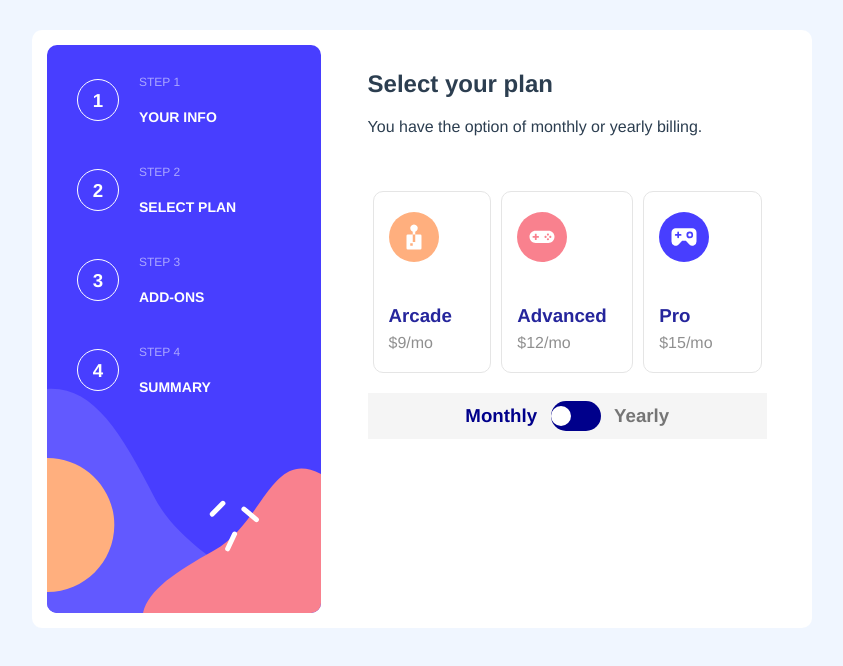
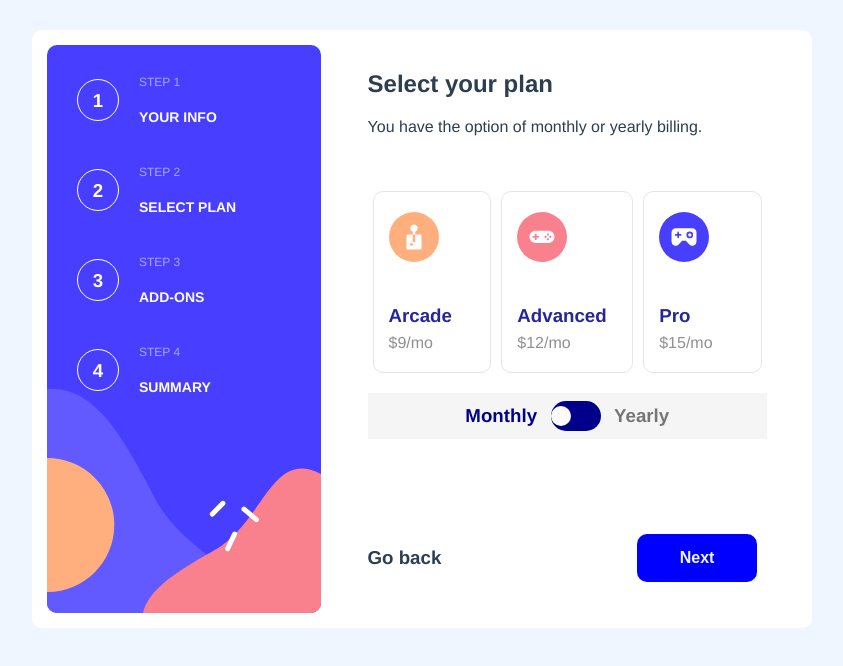
Before and after one commit to qudos4real/multi-step-form, a Vue app: page /SelectPlan in a window 1280 px wide. Shown: the top 666 px of the page, without its empty margins (218-1061 px from the left). Built offline with nearby package versions, Linux system fonts and the light colour scheme.

Commit message:
Added footer to the SelectPlan component

```diff
--- a/src/router/index.js
+++ b/src/router/index.js
@@ -1,6 +1,7 @@
 import { createRouter, createWebHistory } from 'vue-router'
 import PersonalInfo from '../views/PersonalInfo.vue'
 import SelectPlan from '../views/SelectPlan.vue'
+import Addons from '../views/Addons.vue'
 
 const routes = [
   {
@@ -12,6 +13,11 @@ const routes = [
     path: '/SelectPlan',
     name: 'SelectPlan',
     component: SelectPlan
+  },
+  {
+    path: '/Addons',
+    name: 'Addons',
+    component: Addons
   }
 ]
 
--- /dev/null
+++ b/src/views/Addons.vue
@@ -0,0 +1,13 @@
+<template>
+  <h3>Hello</h3>
+</template>
+
+<script>
+export default {
+
+}
+</script>
+
+<style>
+
+</style>
--- a/src/views/SelectPlan.vue
+++ b/src/views/SelectPlan.vue
@@ -15,6 +15,10 @@
     </div>
     <h3 class="time" :class="{active : yearly}">Yearly</h3>
   </div>
+  <footer>
+    <h3 @click="back"> Go back</h3>
+    <button class="btn footerItem" @click="next">Next</button>
+  </footer>
 </template>
 
 <script>
@@ -46,8 +50,14 @@ export default {
     };
   },
   methods: {
-    selectPlan(plan) {
-
+    next() {
+      this.$router.push({ name: "Addons" });
+    },
+    back() {
+      this.$router.go(-1);
+    },
+    // selectPlan(plan) {
+      //
       // if (plan.title === "arcade") {
       //   this.selectArcade = true;
       //   this.selectAdvanced = false;
@@ -64,7 +74,7 @@ export default {
       //   this.selectPro = true;
       //   console.log(this.selectPro);
       // }
-    },
+
   },
 };
 </script>
@@ -145,24 +155,13 @@ input[type="checkbox"]::after {
 input[type="checkbox"]:checked::after {
   left: 60%;
 }
-/* input[type="checkbox"]:checked {
-  background: #000000;
+footer {
+  display: flex;
+  justify-content: space-between;
+  align-items: center;
+  margin-top: 90px;
 }
-input[type="checkbox"]:before {
-  content: "";
-  position: absolute;
-  width: 20px;
-  height: 20px;
-  border-radius: 50%;
-  background: #fff;
-  top: 0;
-  left: 0;
-  transition: 0.3s;
+.btn.footerItem {
+  margin: 0 10px 0 0;
 }
-input[type="checkbox"]:checked:before {
-  left: 20px;
-}
- input[type="checkbox"]:checked {
-  background: #000000;
-}  */
 </style>
```
